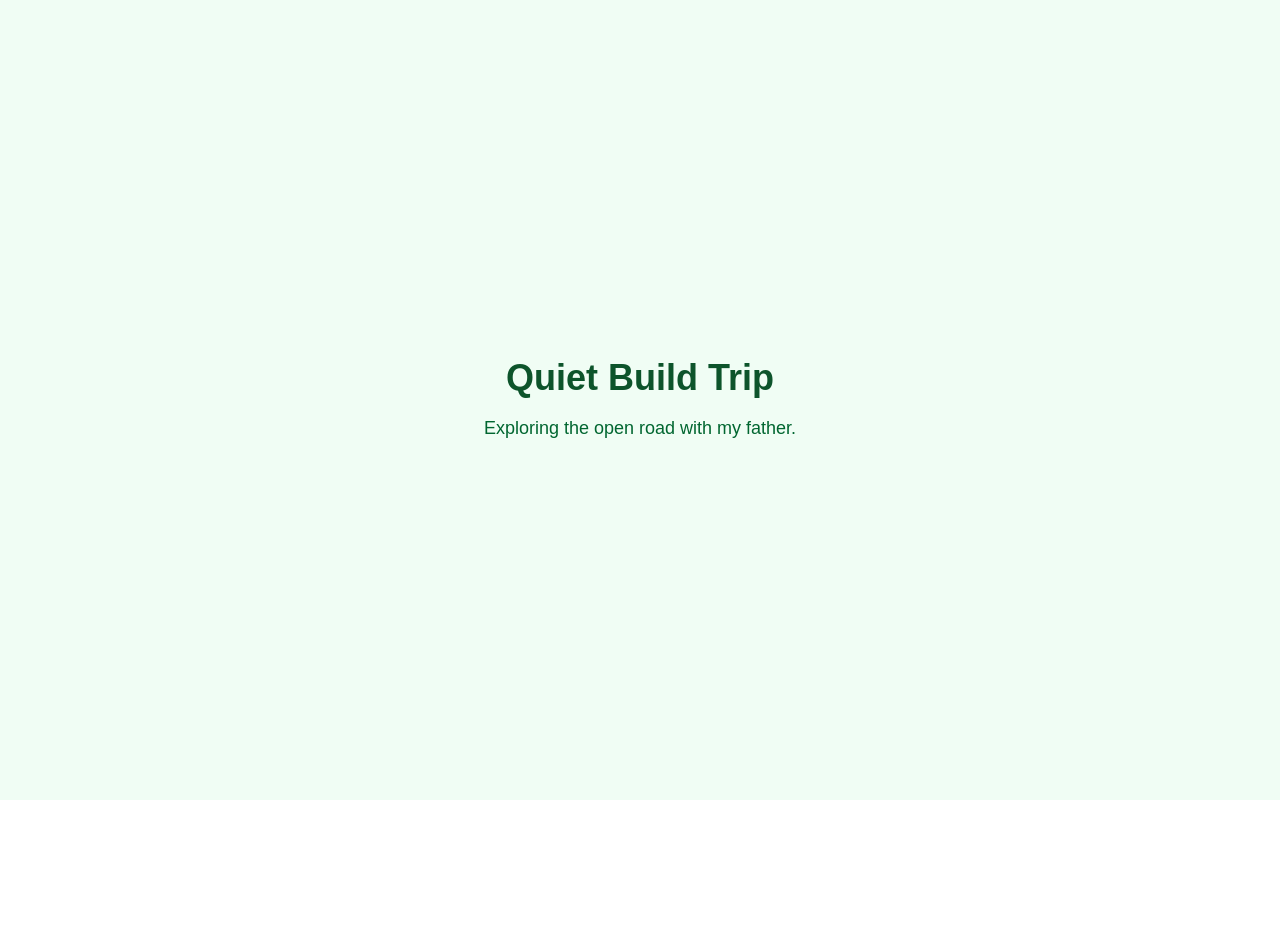
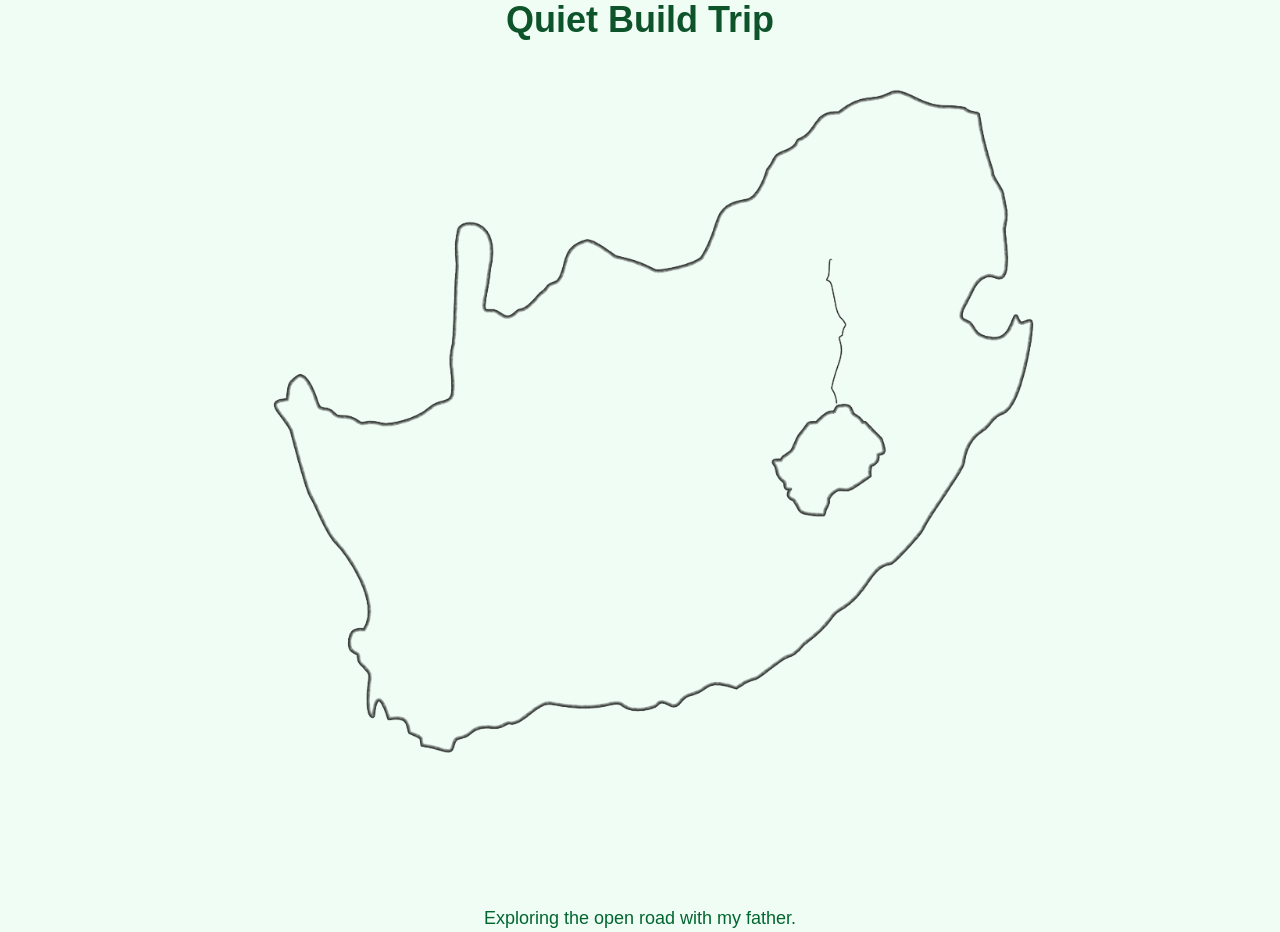
Before and after one commit to RooiHond/quiet-build-trip, a Next.js app: page / in a window 1280 px wide. Before the commit the page ends 800 px from the top, so only its background shows below. Built offline with nearby package versions, Linux system fonts and the light colour scheme.

Commit message:
Add SVG map and update homepage layout

```diff
--- a/src/app/page.js
+++ b/src/app/page.js
@@ -2,7 +2,12 @@ export default function Home() {
   return (
     <main className="flex min-h-screen flex-col items-center justify-center bg-green-50">
       <h1 className="text-4xl font-bold text-green-900">Quiet Build Trip</h1>
-      <p className="mt-4 text-lg text-green-800">
+      <img
+        src="/south-africa-map.svg"
+        alt="Map of South Africa"
+        className="my-8 w-200 h-auto"
+      />
+      <p className="text-lg text-green-800">
         Exploring the open road with my father.
       </p>
     </main>
```
Also changed, not shown: public/south-africa-map.svg (added), 1 other file (tests, documents, lock files or other folders).
